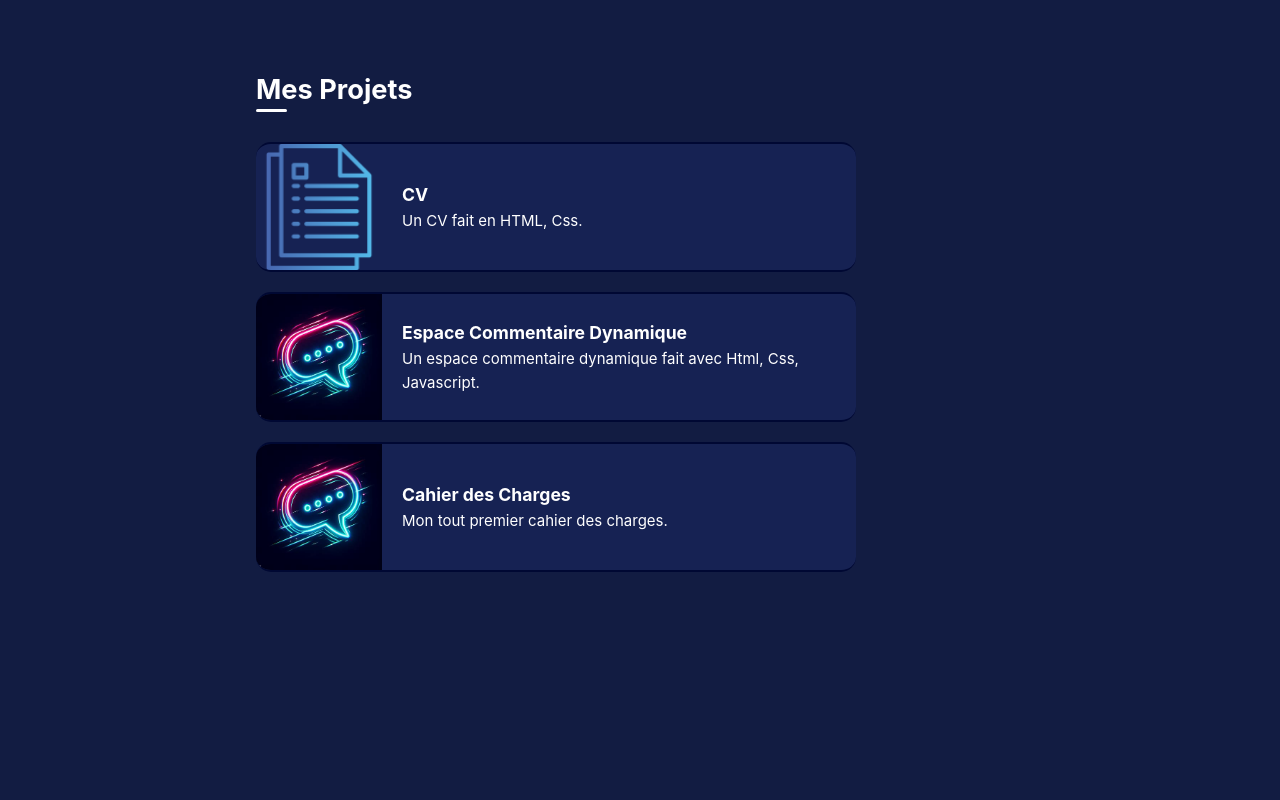
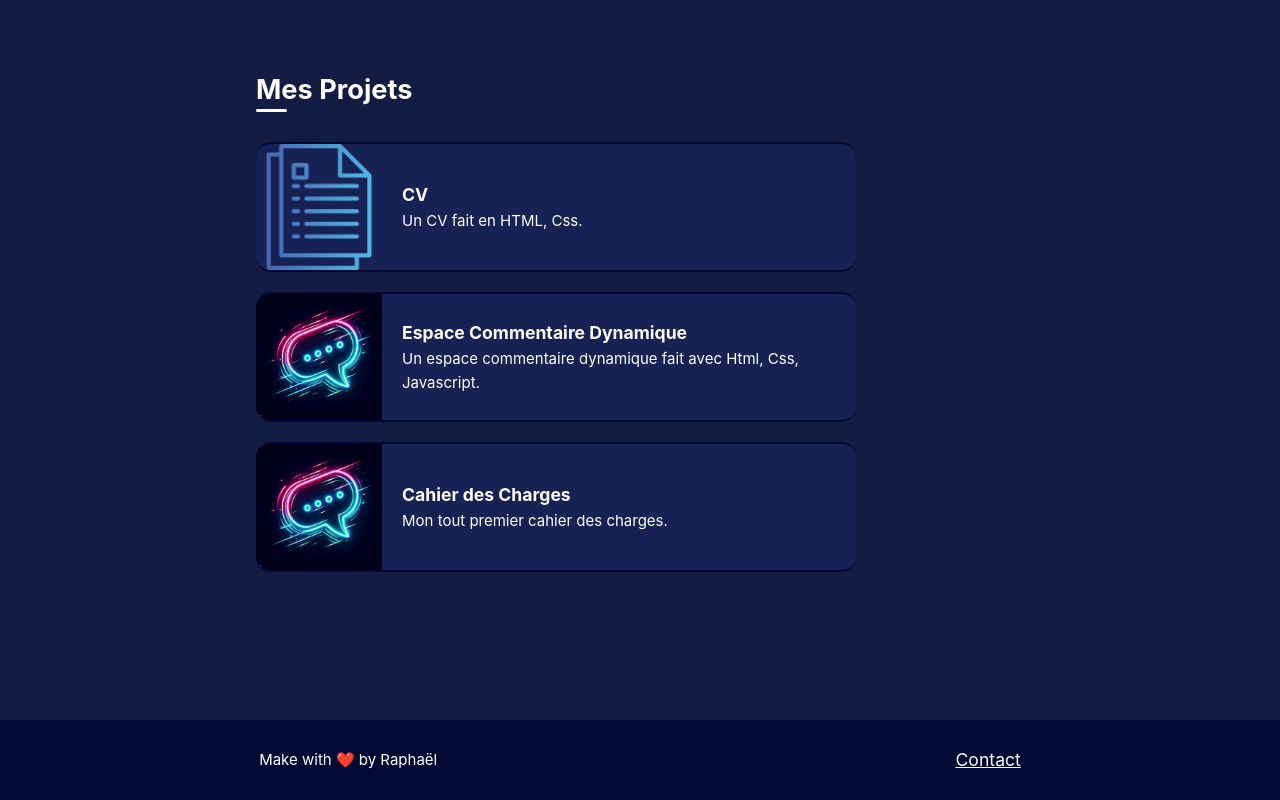
Before and after one commit to ZeleffOff/portfolio, a Vue app: page / in a window 1280 px wide. Shown: the part 1205-2005 px from the top of the page. Before the commit the page ends 1925 px from the top, so only its background shows below. Built offline with nearby package versions, Linux system fonts and the light colour scheme.

Commit message:
update: added footer in app.vue

```diff
--- a/src/App.vue
+++ b/src/App.vue
@@ -1,6 +1,7 @@
 <script setup>
-import { RouterLink, RouterView } from "vue-router";
+import { RouterView } from "vue-router";
 import Navbar from "./components/Navbar.vue";
+import Footer from "./components/Footer.vue";
 </script>
 
 <template>
@@ -10,6 +11,8 @@ import Navbar from "./components/Navbar.vue";
     </header>
 
     <RouterView />
+
+    <Footer />
   </div>
 </template>
 
```
